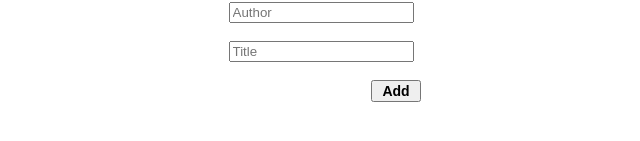
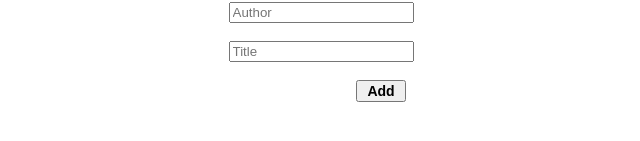
Before and after one commit to girma336/awesome-book-class, a plain HTML site: page index.html in a window 1280 px wide. Shown: the part 129-270 px from the top of the page, without its empty margins (319-959 px from the left). Drawn offline with Linux system fonts and the light colour scheme.

Commit message:
Add content to css file

```diff
--- a/style.css
+++ b/style.css
@@ -59,5 +59,5 @@ h2 {
   width: 50px;
   font-size: 14px;
   font-weight: 700;
-  margin-left: 150px;
+  margin-left: 120px;
 }
```
